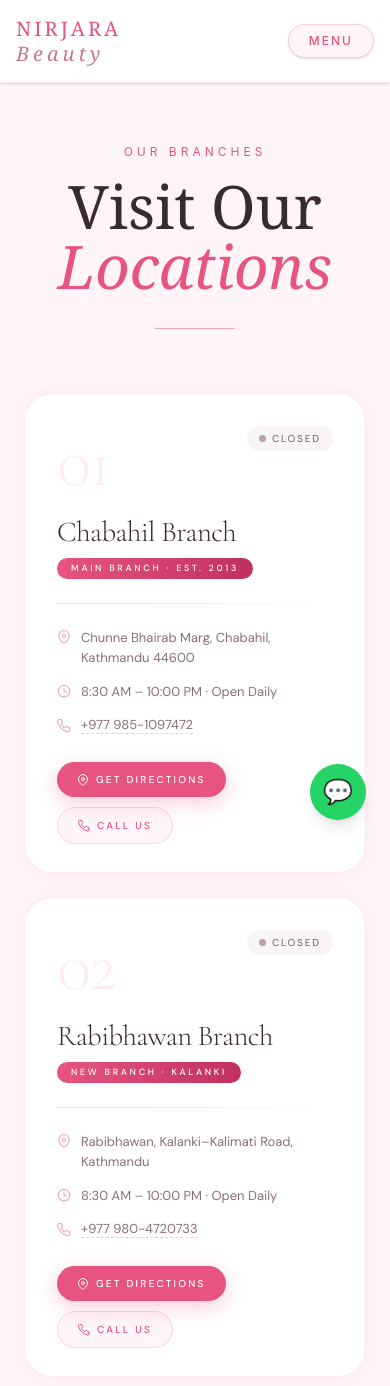
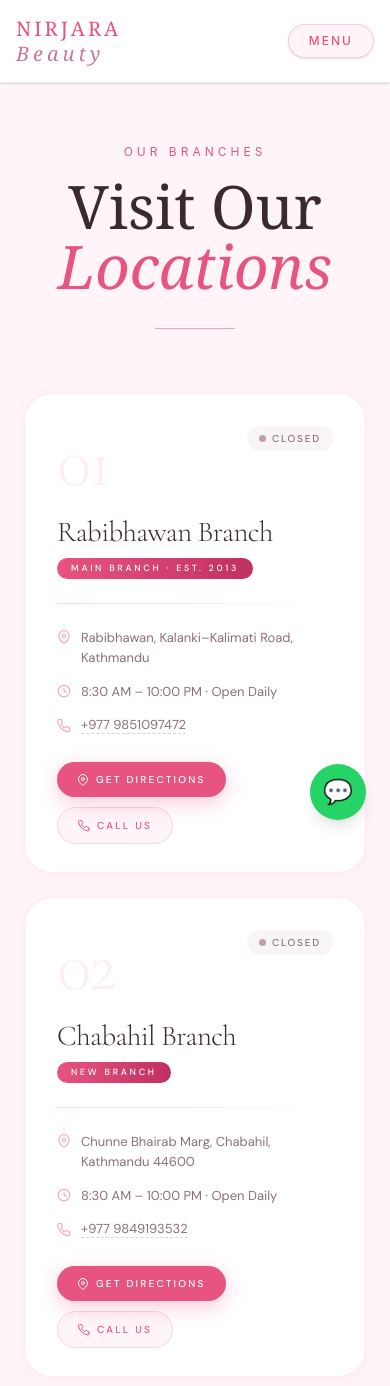
Before and after one commit to kdkprabhakar100/NirjaraBeautySalon, a React (Vite) app in the folder nirjara-frontend/: page /branches in a window 390 px wide. Shown: the top 1386 px of the page. Built offline with nearby package versions, Linux system fonts and the light colour scheme.

Commit message:
change of phone number

```diff
--- a/nirjara-frontend/src/data/branches.ts
+++ b/nirjara-frontend/src/data/branches.ts
@@ -11,22 +11,22 @@ export type Branch = {
 export const branches: Branch[] = [
   {
     number: "01",
+    name: "Rabibhawan Branch",
+    address: "Rabibhawan, Kalanki–Kalimati Road, Kathmandu",
+    hours: "8:30 AM – 10:00 PM · Open Daily",
+    phone: "+977 9851097472",
+    tag: "Main Branch · Est. 2013",
+    mapUrl:
+      "https://maps.google.com/?q=Nirjara+Beauty+Salon+Rabibhawan+Kalanki+Kathmandu",
+  },
+  {
+    number: "02",
     name: "Chabahil Branch",
     address: "Chunne Bhairab Marg, Chabahil, Kathmandu 44600",
     hours: "8:30 AM – 10:00 PM · Open Daily",
-    phone: "+977 985-1097472",
-    tag: "Main Branch · Est. 2013",
+    phone: "+977 9849193532",
+    tag: "New Branch",
     mapUrl:
       "https://maps.google.com/?cid=5294540498943371996",
   },
-  {
-    number: "02",
-    name: "Rabibhawan Branch",
-    address: "Rabibhawan, Kalanki–Kalimati Road, Kathmandu",
-    hours: "8:30 AM – 10:00 PM · Open Daily",
-    phone: "+977 980-4720733",
-    tag: "New Branch · Kalanki",
-    mapUrl:
-      "https://maps.google.com/?q=Nirjara+Beauty+Salon+Rabibhawan+Kalanki+Kathmandu",
-  },
 ];
```
